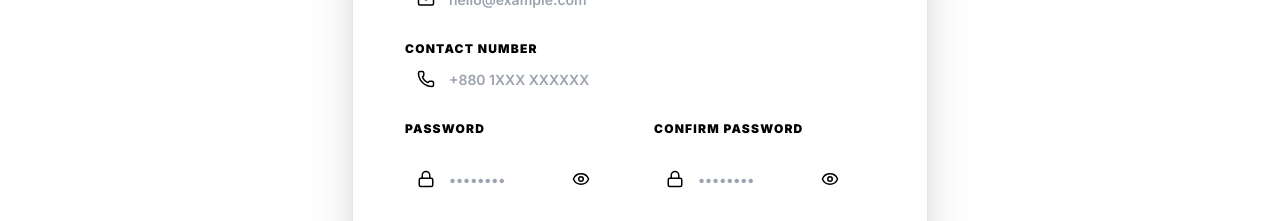
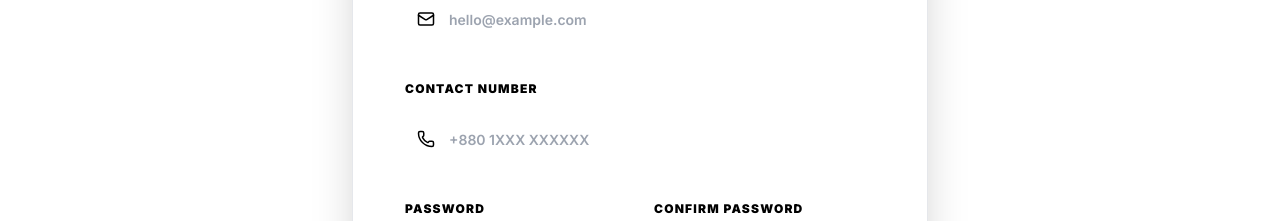
Before and after one commit to JoyChanda/Care.io, a Next.js app: page /register in a window 1280 px wide. Shown: the part 574-795 px from the top of the page. Built offline with nearby package versions, Linux system fonts and the light colour scheme; no server answers.

Commit message:
Fixed the registration text field

```diff
--- a/src/app/register/page.tsx
+++ b/src/app/register/page.tsx
@@ -143,7 +143,7 @@ export default function RegisterPage() {
                     <div className="relative">
                       <Fingerprint className="absolute left-4 top-1/2 -translate-y-1/2 text-base-content/30" size={18} />
                       <input
-                        className="input input-lg input-bordered w-full rounded-2xl pl-12 text-sm font-semibold focus:ring-4 focus:ring-primary/10 transition-all"
+                        className="input input-lg h-16 input-bordered w-full rounded-2xl pl-12 text-sm font-semibold focus:ring-4 focus:ring-primary/10 transition-all"
                         placeholder="123456789"
                         required
                         value={nid}
@@ -175,7 +175,7 @@ export default function RegisterPage() {
                     <Mail className="absolute left-4 top-1/2 -translate-y-1/2 text-base-content/30" size={18} />
                     <input
                       type="email"
-                      className="input input-lg input-bordered w-full rounded-2xl pl-12 text-sm font-semibold focus:ring-4 focus:ring-primary/10 transition-all"
+                      className="input input-lg h-16 input-bordered w-full rounded-2xl pl-12 text-sm font-semibold focus:ring-4 focus:ring-primary/10 transition-all"
                       placeholder="hello@example.com"
                       required
                       value={email}
@@ -190,7 +190,8 @@ export default function RegisterPage() {
                   <div className="relative">
                     <Phone className="absolute left-4 top-1/2 -translate-y-1/2 text-base-content/30" size={18} />
                     <input
-                      className="input input-lg input-bordered w-full rounded-2xl pl-12 text-sm font-semibold focus:ring-4 focus:ring-primary/10 transition-all"
+                      type="tel"
+                      className="input input-lg h-16 input-bordered w-full rounded-2xl pl-12 text-sm font-semibold focus:ring-4 focus:ring-primary/10 transition-all"
                       placeholder="+880 1XXX XXXXXX"
                       required
                       value={contact}
```
